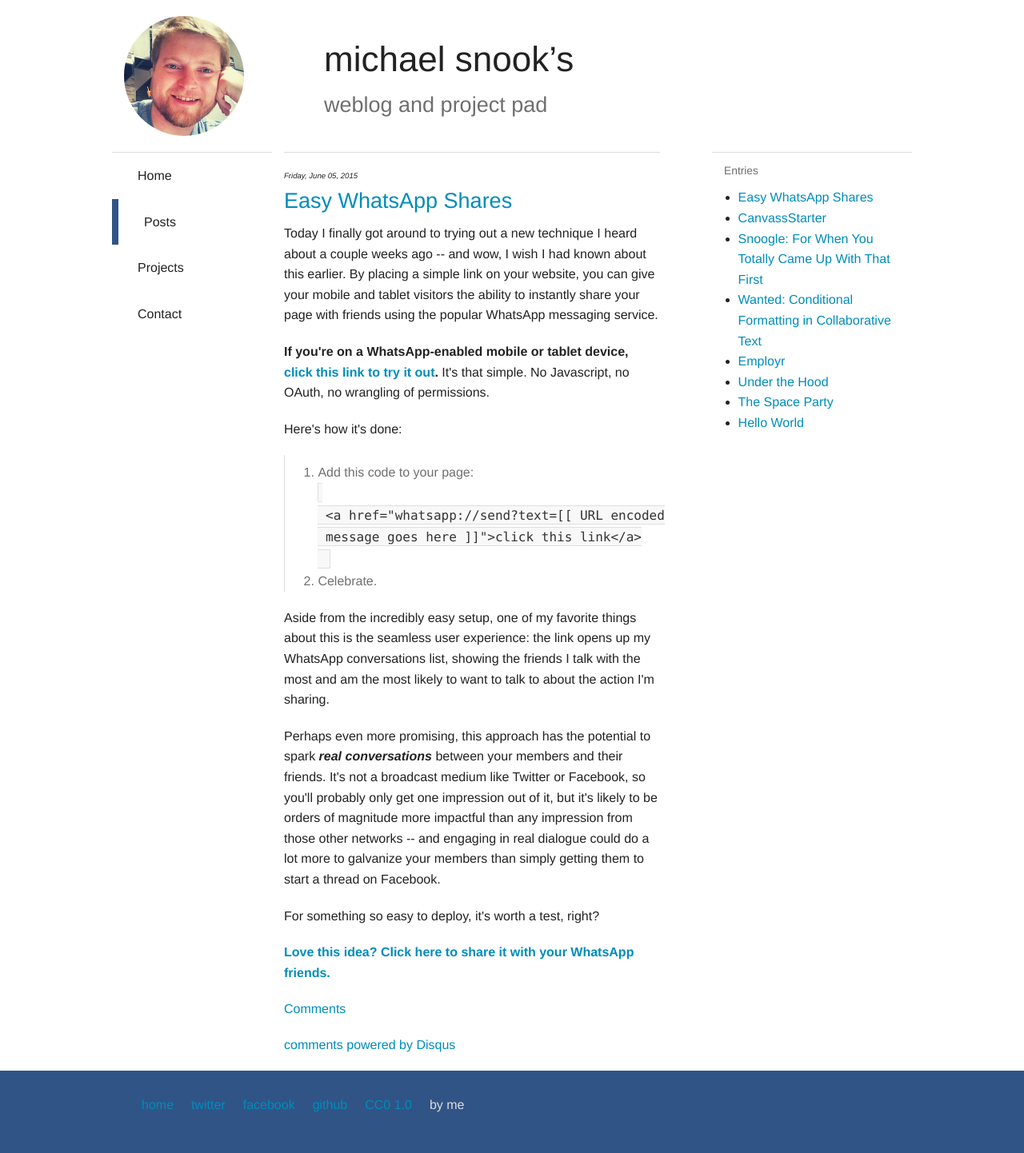
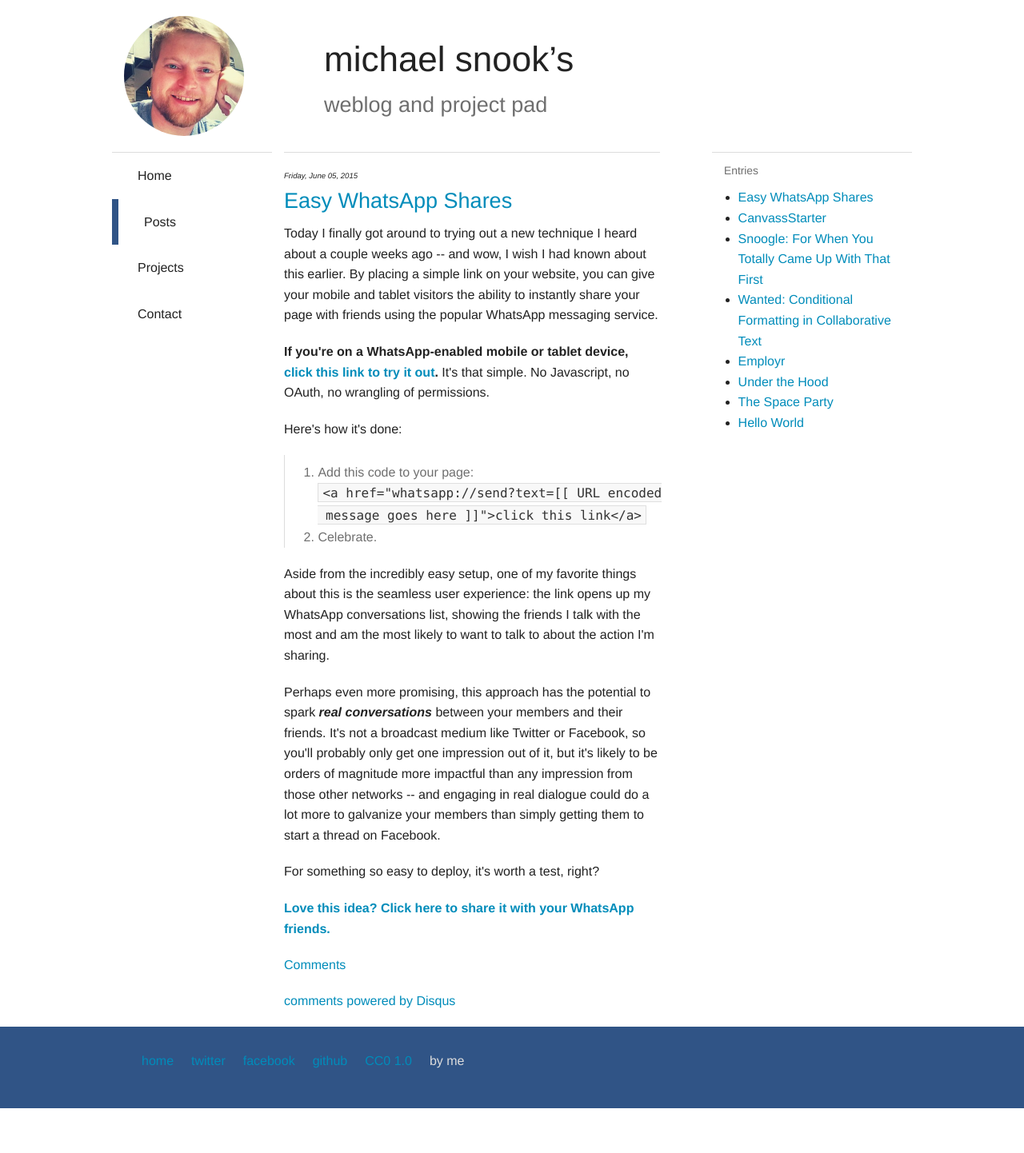
Before and after one commit to michaelsnook/snook.pub, a Jekyll site: the page built from _posts/2015-06-05-Easy-WhatsApp-Shares.md, in a window 1280 px wide. Shown: the whole page at 80% size. Built offline with Jekyll 4.4.1, drawn with Linux system fonts in a browser that asks for light colours; comment, search, counter and statistics services are not loaded; after the commit the page ends 1386 px from its top, so only the background shows below that.

Commit message:
fix pre and code tags because of some funny markdown processing for html blocks

```diff
--- a/_posts/2015-06-05-Easy-WhatsApp-Shares.md
+++ b/_posts/2015-06-05-Easy-WhatsApp-Shares.md
@@ -14,10 +14,8 @@ link on your website, you can give your mobile and tablet visitors the ability t
 Here\'s how it\'s done:
 
 > 1. Add this code to your page:
->     <pre><code>
->     &lt;a href="whatsapp://send?text=[[ URL encoded
->     message goes here ]]"&gt;click this link&lt;/a&gt;
->     </code></pre>
+>     <pre><code>&lt;a href="whatsapp://send?text=[[ URL encoded
+>     message goes here ]]"&gt;click this link&lt;/a&gt;</code></pre>
 > 1. Celebrate.
 
 Aside from the incredibly easy setup, one of my favorite things about this is the seamless user experience: the link opens up my WhatsApp conversations list, showing the friends I talk with the most and am the most likely to want to talk to about the action I\'m sharing.
```
